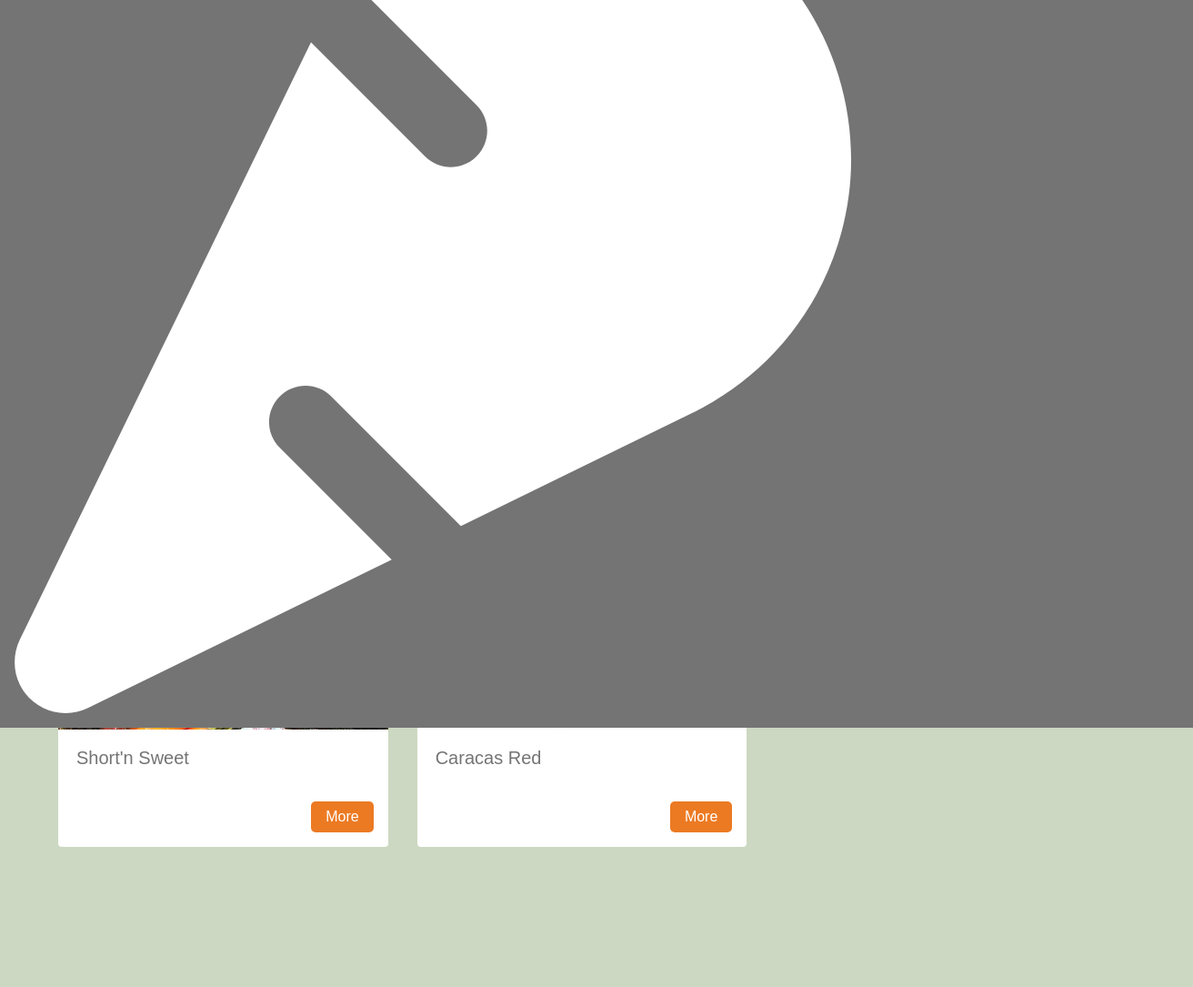
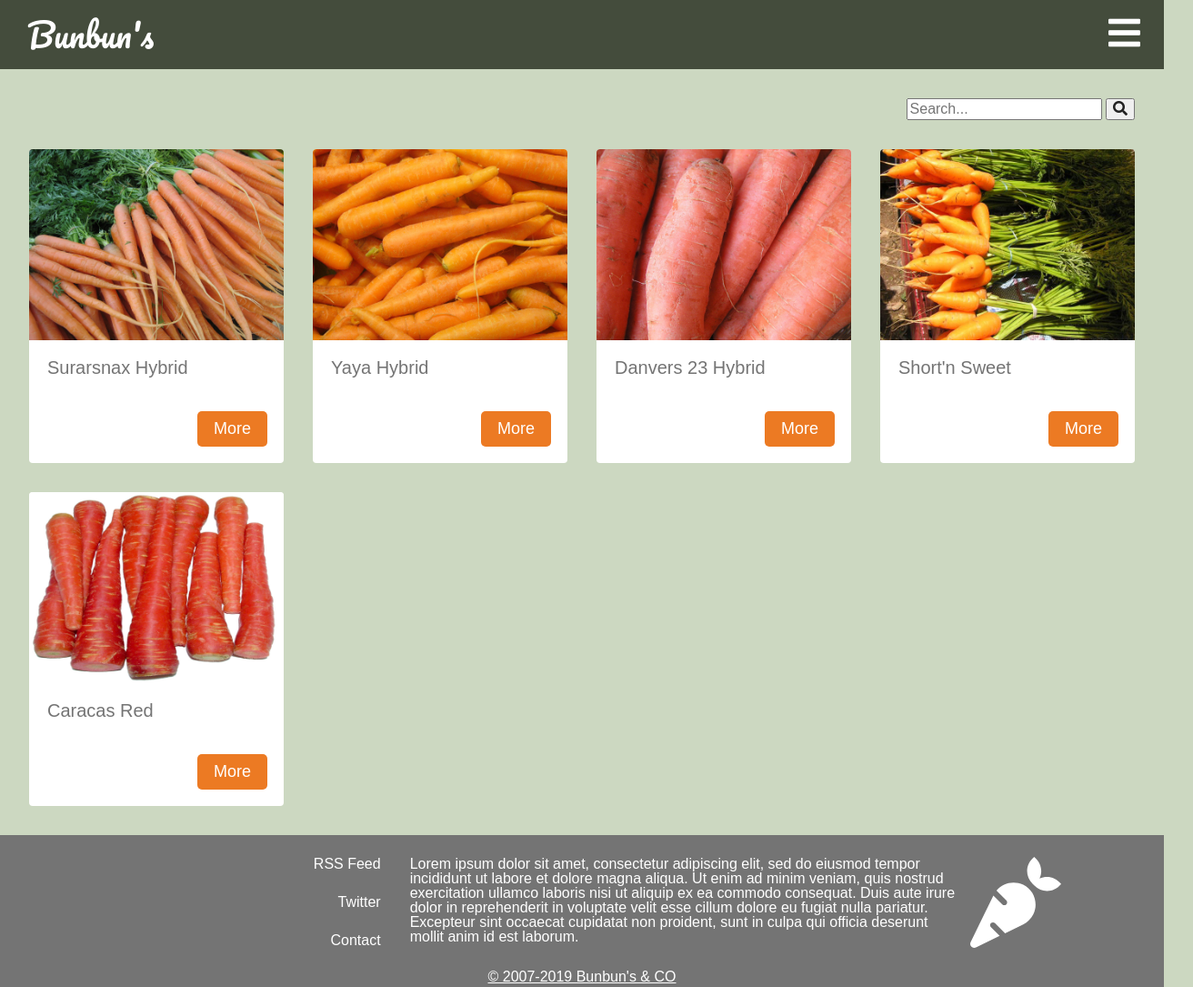
Before and after one commit to s-gabor/RM-iQuest, a plain HTML site: page week-05/pages/list.html in a window 1280 px wide. Shown: the top 1085 px of the page at 91% size, 1312 px wide, since content can reach past the window. Before the commit the page ends 947 px from the top, so only its background shows below. Drawn offline with Linux system fonts and the light colour scheme.

Commit message:
list page

```diff
--- a/week-05/css/style.css
+++ b/week-05/css/style.css
@@ -1,40 +1,46 @@
 :root {
-    --main-color: #ccd8c1;		/*background: home, list, details*/
-    --primary-color: #747474;	/*text: home, list, details*/
-    --secondary-color: white;	/*text: navigation, footer*/
-    --third-color: #ec7a23;		/*backgroung: button, text: price*/
-    --hover-color: #ec7a23;		/*navigation links*/
+    --main-color: #ccd8c1;			/*background: home, list, details*/
+    --primary-color: #747474;		/*text: home, list, details*/
+    --secondary-color: white;		/*text: navigation, footer*/
+	--third-color: #ec7a23;			/*backgroung: button, text: price*/
+	--fourth-color: #444c3c;		/*nav*/
+    --hover-color: #ec7a23;			/*navigation links*/
     --main-font: Arial, sans-serif;		/*all text*/
 	--title-font: Pacifico, cursive;	/*company name*/
-	--small: 12px;			/*btn--sm*/
-	--medium: 16px;				/*btn--m*/
-	--large: 20px;				/*text--m*/
-	--xl: 36px;				/*btn--lg*/
-	--xxl: 72px;			/*text--lg*/
+	--small: 12px;					/*btn--sm*/
+	--medium: 16px;					/*btn--m*/
+	--large: 20px;					/*text--m*/
+	--xl: 36px;						/*btn--lg*/
+	--xxl: 72px;					/*text--lg*/
 }
 
 html {
-	/* height: 100%;  */
+	height: 100%;
 	font-size:16px;
 }
 body {
 	font-family: var(--main-font);
-	/* min-height: 100%; */
+	min-height: 100%;
 	background-color: var(--main-color);
-	margin: 0;
+	display: flex;
+	flex-direction: column;
+	justify-content: space-between;
 }
 
-.btn {
+
+.button {
 	color: var(--secondary-color);
 	background-color: var(--third-color);
 	padding: 0.5em 1em;
 	border: var(--third-color);
 	border-radius: 5px;
+	margin: 1em;
 }
-.btn:hover { cursor: pointer; }
-.btn--sm { font-size: var(--small); }
-.btn--m { font-size: var(--medium); }
-.btn--xl { font-size: var(--xl); margin: 1.25em 0;}
+
+.button:hover { cursor: pointer; }
+/* .btn--sm { font-size: var(--small); } */
+.btn--m { font-size: 18px; }
+.btn--xl { font-size: 24px; margin: 1.25em 0;}
 .btn--xl:hover { transform: scale(1.1); transition: 0.5s;}
 
 .link {
@@ -43,9 +49,18 @@ body {
 	cursor: pointer;
 }
 
-/* ************************************************************ */
-						/* HOMEPAGE */
-/* ************************************************************ */
+.push {
+	margin-left: auto;
+	margin-right: auto;
+}
+
+@media all and (min-width: 768px) {
+	.btn { font-size: 32px}
+}
+
+/* *************************************** */
+			/* MAIN HOME */
+/* *************************************** */
 .main__home {
 	min-height: 75vh;
 	color: var(--primary-color);
@@ -57,32 +72,35 @@ body {
 .main__home__title {
 	text-align: center;
 	font-family: var(--title-font);
-	font-size: var(--xxl);
+	font-size: 56px;
 }
 .main__home__motto {
-	font-size: var(--large);
+	font-size: 20px;
 	text-align: center;
 	line-height: 1.5;
 	margin: 1em;
 }
-/* ************************************************************ */
-						/* FOOTER */
-/* ************************************************************ */
+@media all and (min-width: 768px) {
+	.main__home__title { font-size: 72px; }
+	.main__home__motto { font-size: 32px; }
+}
+
+/* *************************************** */
+			/* FOOTER */
+/* *************************************** */
 .footer {
 	color: var(--secondary-color);
 	background-color: var(--primary-color);
-	padding: 1em;
-	/* min-height: 25vh; */
-	position:absolute;
-   	bottom:0;
-   	width:100%;
+	   width:100%;
+	   padding-bottom: 1.5em;
 }
 .footer__top {
 	display: flex;
 	justify-content: center;
-	padding-bottom: 1em;
+	margin: 1.5em;
 }
 .footer__top__links {
+	margin-right: 1em;
 	display: flex;
 	flex-direction: column;
 	align-items: flex-end;
@@ -92,12 +110,11 @@ body {
 	display: none;
 }
 .footer__top__logo {
-	padding: 0em 2em;
+	margin-left: 1em;
 	width: 100px;
 	height: 100px;
 }
 .footer__bottom {
-	margin-top: 1em;
 	display: block;
 	text-align: center;
 }
@@ -111,62 +128,96 @@ body {
 	}
 	.footer__top__p {
 		display: inline;
-		padding-left: 2em;
+		padding-left: 1em;
 	}
 }
 
+/* *************************************** */
+			/* NAV BAR */
+/* *************************************** */
+.nav__title {
+	font-family: var(--title-font);
+	font-size: var(--xl);
+}
+.nav__list {
+	list-style-type: none;
+	display: flex;
+	align-items: baseline;
+}
+.nav__list__item {
+	padding: 0 20px;
+}
+.nav {
+	color: var(--secondary-color);
+	background-color: var(--fourth-color);
+	font-size: var(--large);
+	/* overflow: hidden; */
+	/* position: relative; */
+	padding: 1em 1.5em;
+  }
+.nav #myLinks {
+	display: none;
+}
+.nav a {
+	color: white;
+	padding: 16px;
+	text-decoration: none;
+	display: block;
+	text-align: center;
+}
+.nav a.icon {
+	position: absolute;
+	right: 0.5em;
+	top: 0;
+}
+.nav a:hover {
+	background-color: var(--main-color);
+	color: black;
+}
 
+/* INTERACTIVE BURGER MENU */
+/* .burger-menu {
+	display: inline-block;
+	cursor: pointer;
+	float: right;
+}
+.bar1, .bar2, .bar3 {
+	width: 28px;
+	height: 3px;
+	background-color: white;
+	margin: 6px 0;
+	transition: 0.4s;
+}
+.change .bar1 {
+	-webkit-transform: rotate(-45deg) translate(-6px, 6px);
+	transform: rotate(-45deg) translate(-6px, 6px);
+}
+.change .bar2 {opacity: 0;}
+.change .bar3 {
+	-webkit-transform: rotate(45deg) translate(-6px, -6px);
+	transform: rotate(45deg) translate(-6px, -6px);
+} */
 
-
-
-.text--m { font-size: var(--lg-font); }
-.text--lg { font-size: var(--xxl-font); }
-.text--centered { text-align: center; }
-.text--styled { font-family: var(--title-font); }
-
-
-.container { padding: 0 3em; margin: 0;}
-.container__list {
+/* *************************************** */
+			/* SEARCH BAR */
+/* *************************************** */
+.container { padding: 1em; }
+.container__search {
 	display: flex;
 	align-items: baseline;
 	list-style: none;
+	margin: 1em;
 }
-.push { margin-left: auto; margin-right: auto;}
-.green { color: #444c3c; }
-.gray { color: #747474; }
-.price--color { color: #ec7a23; }
-.no-margin { margin:  0;}
-.margin1 { margin: 1em; }
-.margin3 { margin: 3em; }
-.pad1 { padding: 0em 1em; }
-.flex { display: flex; }
-.flex--center { justify-content: center; }
-.flex__col { display: flex; flex-direction: column; }
-.flex__col--left { align-items: flex-start; }
-.flex__col--right { align-items: flex-end; }
-.flex__col--centered { align-items: center; justify-content: center; }
-.flex__col--center-around { align-items: center; justify-content: space-around; }
-.flex__col--between { justify-content: space-between; }
+.search__title {
+	display: none;
+}
 
-
-/* .b {
-	border: 2px solid red;
-}
-.block { display: block; } */
-
-/* *************** Navigation Bar *************** */
-.nav {
-	color: white;
-	background-color: #444c3c;
-
-}
-ul > li { margin: 0 1em; }  /*WHY I can't use a class here? If I do, it disables the push class!!!*/
-
-
-/* *************** Pruducts View *************** */
+/* *************************************** */
+			/* MAIN LIST */
+/* *************************************** */
 .products-wrapper {
     display: grid;
-    grid-template-columns: repeat(auto-fill, minmax(350px, 1fr));
+    grid-template-columns: repeat(auto-fill, minmax(290px, 1fr));
     justify-items: center;
     color: #747474;
 }
@@ -174,7 +225,10 @@ ul > li { margin: 0 1em; }  /*WHY I can't use a class here? If I do, it disables
 	margin: 1em;
 	background-color: white;
 	border-radius:4px;
-    transition: all 0.3s linear;
+	transition: all 0.3s linear;
+	display: flex;
+	flex-direction: column;
+	align-items: flex-end;
 }
 .article:hover { box-shadow:rgba(0,0,0,0.8) 0px 5px 15px, inset rgba(0,0,0,0.15) 0px -10px 20px; }
 .article__img {
@@ -183,13 +237,14 @@ ul > li { margin: 0 1em; }  /*WHY I can't use a class here? If I do, it disables
 	border-top-right-radius: 4px;
 }
 .article__title {
-	padding: 0 1em;
+	padding: 1em;
 	font-size: 1.25em;
 	align-self: flex-start;
 }
 
-
-/* *************** Product Details *************** */
+/* *************************************** */
+			/* DETAILS PAGE */
+/* *************************************** */
 .comment__img {
 	width: 3em;
 	height: 3em;
--- a/week-05/pages/list.html
+++ b/week-05/pages/list.html
@@ -2,85 +2,96 @@
 <html>
 <head>
 	<title>Products</title>
+	<meta name="viewport" content="initial-scale=1.0, maximum-scale=1.0, width=device-width, user-scalable=no" />
+
 	<link href="https://fonts.googleapis.com/css?family=Pacifico" rel="stylesheet">
 	<link rel="stylesheet" href="https://use.fontawesome.com/releases/v5.7.2/css/all.css" integrity="sha384-fnmOCqbTlWIlj8LyTjo7mOUStjsKC4pOpQbqyi7RrhN7udi9RwhKkMHpvLbHG9Sr" crossorigin="anonymous">
+	<link rel="stylesheet" type="text/css" href="../css/reset.css">
 	<link rel="stylesheet" type="text/css" href="../css/style.css">
 </head>
 <body>
 	<nav class="nav">
-		<ul class="container container__list">
-			<li class="text--m text--styled">Bunbun's</li>
-			<li><a class="link" href="./home.html">Home</a></li>
-			<li><a class="link" href="./list.html">List</a></li>
-			<li class="push"></li>
-			<li><a class="link fas fa-shopping-cart" href="#">&nbsp;Cart</a></li>
-			<li><a class="link" href="#">Log&nbsp;In</a></li>
-		</ul>
+		<span class="active nav__title">Bunbun's</span>
+		<div id="myLinks">
+			<a class="" href="./home.html">Home</a>
+			<a class="" href="./list.html">List</a>
+			<span class="push" href="#"></span>
+			<a class=" fas fa-shopping-cart" href="#">&nbsp;Cart</a>
+			<a class="" href="#">Log&nbsp;In</a>
+		</div>
+		<a href="javascript:void(0);" class="icon" onclick="myFunction()">
+			<i class="fa fa-bars fa-2x"></i>
+		</a>
 	</nav>
 
-	<main class="container green">
+	<main class="container">
 		<div>
-			<ul class="container__list">
-				<li class="btn--lg">Carrots list</li>
+			<ul class="container__search">
+				<li class="search__title">Carrots list</li>
 				<li class="push"></li>
-				<li class="search__box"><input class="search__field btn--lg" type="text" name=""><button class="btn--lg"><i class="fas fa-search"></i></button></li>
+				<li class="">
+					<input class="search__field " type="text" name="search" placeholder="Search...">
+					<button>
+						<i class="fas fa-search"></i>
+					</button>
+				</li>
 			</ul>
 		</div>
 
 		<div class="products-wrapper">
-			<article class="article flex__col flex__col--right">
+			<article class="article">
 				<img class="article__img" src="../mocks/img/at-the-market-serie-carrots-1538683-640x480.jpg">
 				<p class="article__title">Surarsnax Hybrid</p>
-				<a href="./details.html"><button class="btn btn--m margin1">More</button></a>
+				<a href="./details.html"><button class="button btn--m margin1">More</button></a>
 			</article>
 
-			<article class="article flex__col flex__col--right">
+			<article class="article">
 				<img class="article__img" src="../mocks/img/italian-carrots-1536980-640x480.jpg">
 				<p class="article__title">Yaya Hybrid</p>
-				<a href="./details.html"><button class="btn btn--m margin1">More</button></a>
+				<a href="./details.html"><button class="button btn--m margin1">More</button></a>
 			</article>
 
-			<article class="article flex__col flex__col--right">
+			<article class="article">
 				<img class="article__img" src="../mocks/img/carrots-1329390-640x480.jpg">
 				<p class="article__title">Danvers 23 Hybrid</p>
-				<a href="./details.html"><button class="btn btn--m margin1">More</button></a>
+				<a href="./details.html"><button class="button btn--m margin1">More</button></a>
 			</article>
 
-			<article class="article flex__col flex__col--right">
+			<article class="article">
 				<img class="article__img" src="../mocks/img/carrots-1329704-640x480.jpg">
 				<p class="article__title">Short'n Sweet</p>
-				<a href="./details.html"><button class="btn btn--m margin1">More</button></a>
+				<a href="./details.html"><button class="button btn--m margin1">More</button></a>
 			</article>
 
-			<article class="article flex__col flex__col--right">
+			<article class="article">
 				<img class="article__img" src="../mocks/img/carrots-1-1519244-640x480.jpg">
 				<p class="article__title">Caracas Red</p>
-				<a href="./details.html"><button class="btn btn--m margin1">More</button></a>
+				<a href="./details.html"><button class="button btn--m margin1">More</button></a>
 			</article>
 		</div>
 	</main>
 
 	<footer class="footer">
-		<div class="flex__col flex__col--right pad1">
+			<div class="footer__top">
+				<div class="footer__top__links">
 					<p><a class="link" href="#">RSS Feed</a></p>
 					<p><a class="link" href="#">Twitter</a></p>
 					<p><a class="link" href="#">Contact</a></p>
 				</div>
 
-		<div class="flex__col pad1">
+				<div class="footer__top__p">
 					<p>
 						Lorem ipsum dolor sit amet, consectetur adipiscing elit, sed do eiusmod tempor incididunt ut labore et dolore magna aliqua. Ut enim ad minim veniam, quis nostrud exercitation ullamco laboris nisi ut aliquip ex ea commodo consequat. Duis aute irure dolor in reprehenderit in voluptate velit esse cillum dolore eu fugiat nulla pariatur. Excepteur sint occaecat cupidatat non proident, sunt in culpa qui officia deserunt mollit anim id est laborum.
 					</p>
-			<a class="link" href="">&copy; 2007-2019 Bunbun's & CO</a>
 				</div>
 
-		<div class="flex__col flex__col--centered">
+				<div class="footer__top__logo">
 					<svg
 						aria-hidden="true"
 						focusable="false"
 						data-prefix="fas"
 						data-icon="carrot"
-				class="svg-inline--fa fa-carrot fa-w-16 logo"
+						class="svg-inline--fa fa-carrot fa-w-16"
 						role="img"
 						xmlns="http://www.w3.org/2000/svg"
 						viewBox="0 0 512 512"
@@ -92,6 +103,20 @@
 						</path>
 					</svg>
 				</div>
+			</div>
+			<div class="footer__bottom">
+				<a class="footer__bottom__link" href="">&copy; 2007-2019 Bunbun's & CO</a>
+			</div>
 		</footer>
+		<script>
+			function myFunction() {
+				var x = document.getElementById("myLinks");
+				if (x.style.display === "block") {
+				x.style.display = "none";
+				} else {
+				x.style.display = "block";
+				}
+			}
+		</script>
 </body>
 </html>
```
Also changed, not shown: week-05/pages/home.html (+1 -1 lines). Lines whose indentation alone changed are shown as unchanged.
